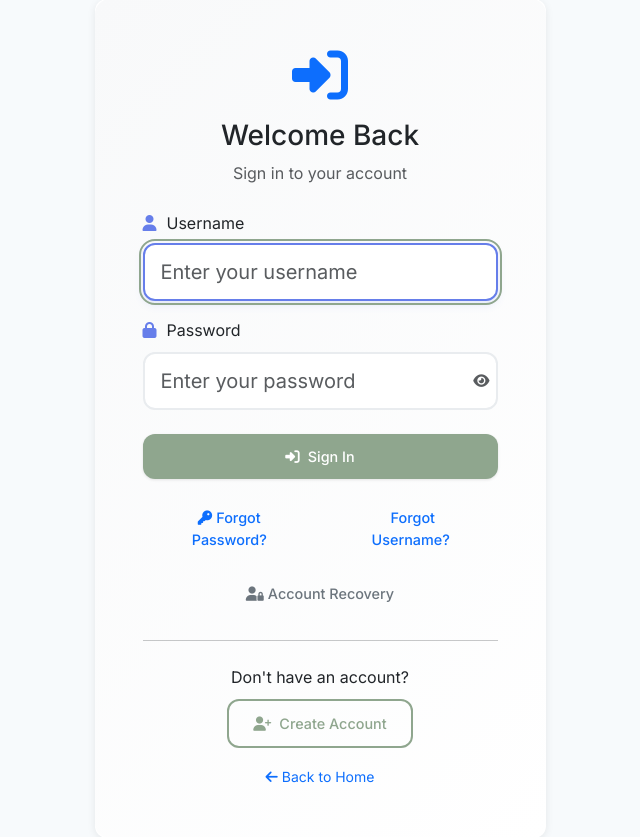
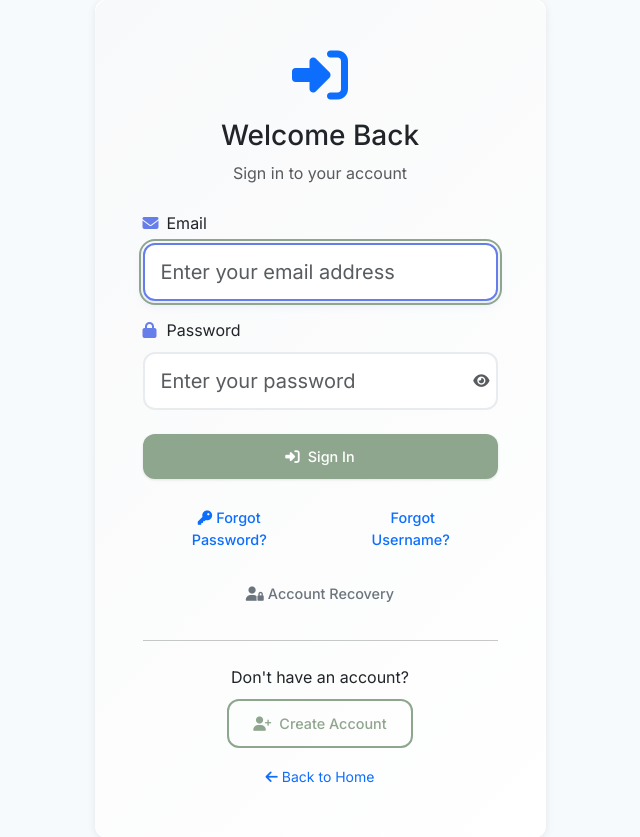
Before and after one commit to abhisekhgupta10/Kharidari, a Django app: page /login/ in a window 1280 px wide. Shown: the part 146-983 px from the top of the page, without its empty margins (320-960 px from the left). Run offline with Django 4.2, Linux system fonts and the light colour scheme; some libraries are stand-ins or nearby versions.

Commit message:
updated email login feature

```diff
--- a/ecommerce/forms.py
+++ b/ecommerce/forms.py
@@ -58,8 +58,17 @@ class CustomUserCreationForm(UserCreationForm):
 
 class CustomAuthenticationForm(AuthenticationForm):
     """
-    Custom login form with crispy forms styling
+    Custom login form with email authentication and crispy forms styling
     """
+    username = forms.EmailField(
+        label='Email',
+        widget=forms.EmailInput(attrs={
+            'class': 'form-control form-control-lg',
+            'placeholder': 'Enter your email address',
+            'autocomplete': 'email'
+        })
+    )
+
     def __init__(self, *args, **kwargs):
         super().__init__(*args, **kwargs)
         self.helper = FormHelper()
@@ -68,6 +77,10 @@ class CustomAuthenticationForm(AuthenticationForm):
             Field('password', css_class='form-group mb-3'),
             Submit('submit', 'Login', css_class='btn btn-primary btn-lg w-100')
         )
+
+        # Update field labels and help text
+        self.fields['username'].label = 'Email'
+        self.fields['username'].help_text = 'Enter your email address'
 
 
 class CheckoutForm(forms.ModelForm):
--- a/ecommerce/views.py
+++ b/ecommerce/views.py
@@ -119,7 +119,7 @@ class CustomLoginView(LoginView):
         return super().form_valid(form)
 
     def form_invalid(self, form):
-        messages.error(self.request, 'Invalid username or password. Please try again.')
+        messages.error(self.request, 'Invalid email or password. Please try again.')
         return super().form_invalid(form)
 
 
--- a/ecommerce_project/settings.py
+++ b/ecommerce_project/settings.py
@@ -134,6 +134,12 @@ STATIC_ROOT = BASE_DIR / 'staticfiles'
 MEDIA_URL = 'media/'
 MEDIA_ROOT = BASE_DIR / 'media'
 
+# Authentication backends
+AUTHENTICATION_BACKENDS = [
+    'ecommerce.backends.EmailBackend',  # Custom email authentication
+    'django.contrib.auth.backends.ModelBackend',  # Default username authentication (fallback)
+]
+
 # Crispy Forms Configuration
 CRISPY_ALLOWED_TEMPLATE_PACKS = "bootstrap5"
 CRISPY_TEMPLATE_PACK = "bootstrap5"
--- a/templates/registration/login.html
+++ b/templates/registration/login.html
@@ -28,17 +28,17 @@
                             </div>
                         {% endif %}
 
-                        <!-- Username Field -->
+                        <!-- Email Field -->
                         <div class="mb-3">
                             <label for="{{ form.username.id_for_label }}" class="form-label">
-                                <i class="fas fa-user me-2"></i>{{ form.username.label }}
+                                <i class="fas fa-envelope me-2"></i>{{ form.username.label }}
                             </label>
-                            <input type="text"
+                            <input type="email"
                                    class="form-control form-control-lg"
                                    id="{{ form.username.id_for_label }}"
                                    name="{{ form.username.name }}"
                                    value="{{ form.username.value|default:'' }}"
-                                   placeholder="Enter your username"
+                                   placeholder="Enter your email address"
                                    required>
                             {% if form.username.errors %}
                                 <div class="text-danger small mt-1">
@@ -130,7 +130,7 @@
 {% block extra_js %}
 <script>
 $(document).ready(function() {
-    // Focus on username field
+    // Focus on email field
     $('#id_username').focus();
 
     // Password show/hide functionality
```
Also changed, not shown: ecommerce/backends.py (added, +37 -0 lines), db.sqlite3.
